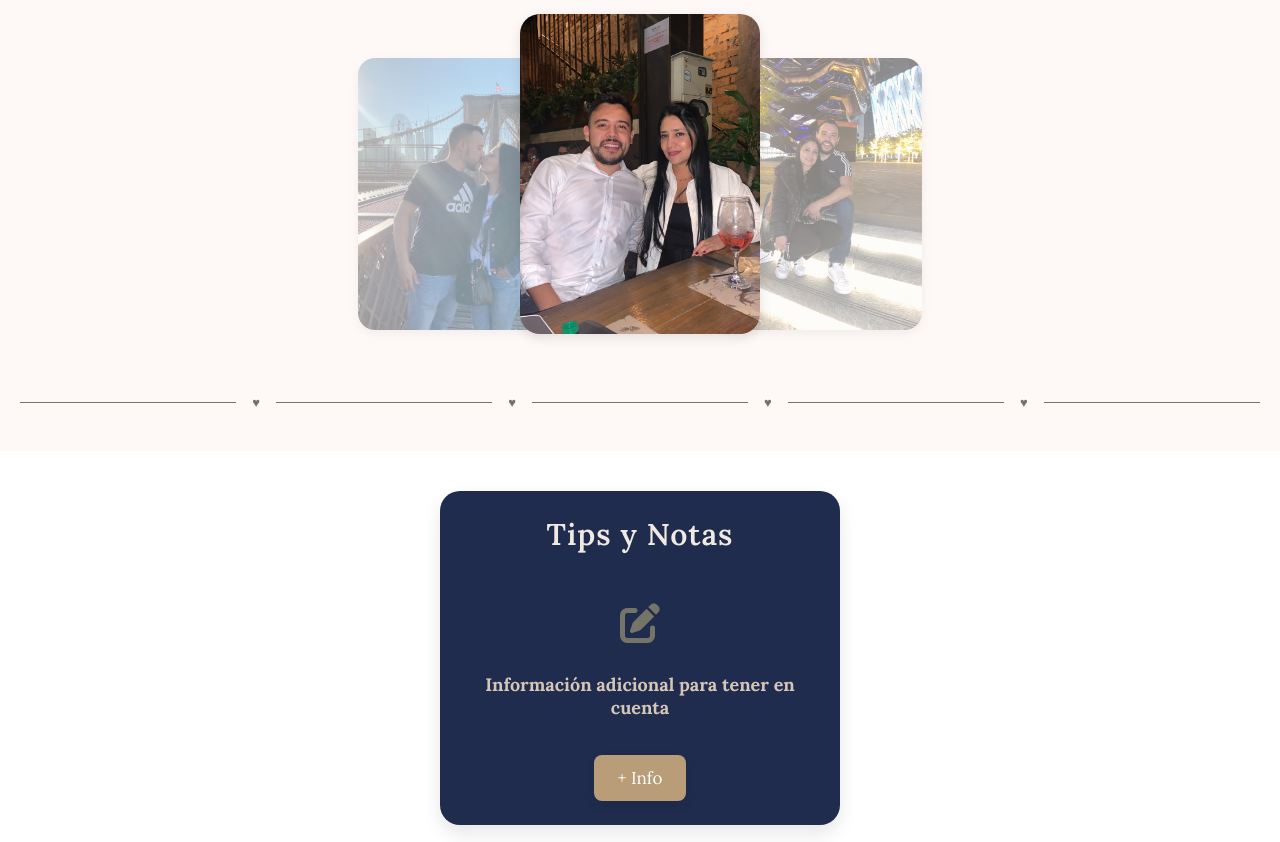
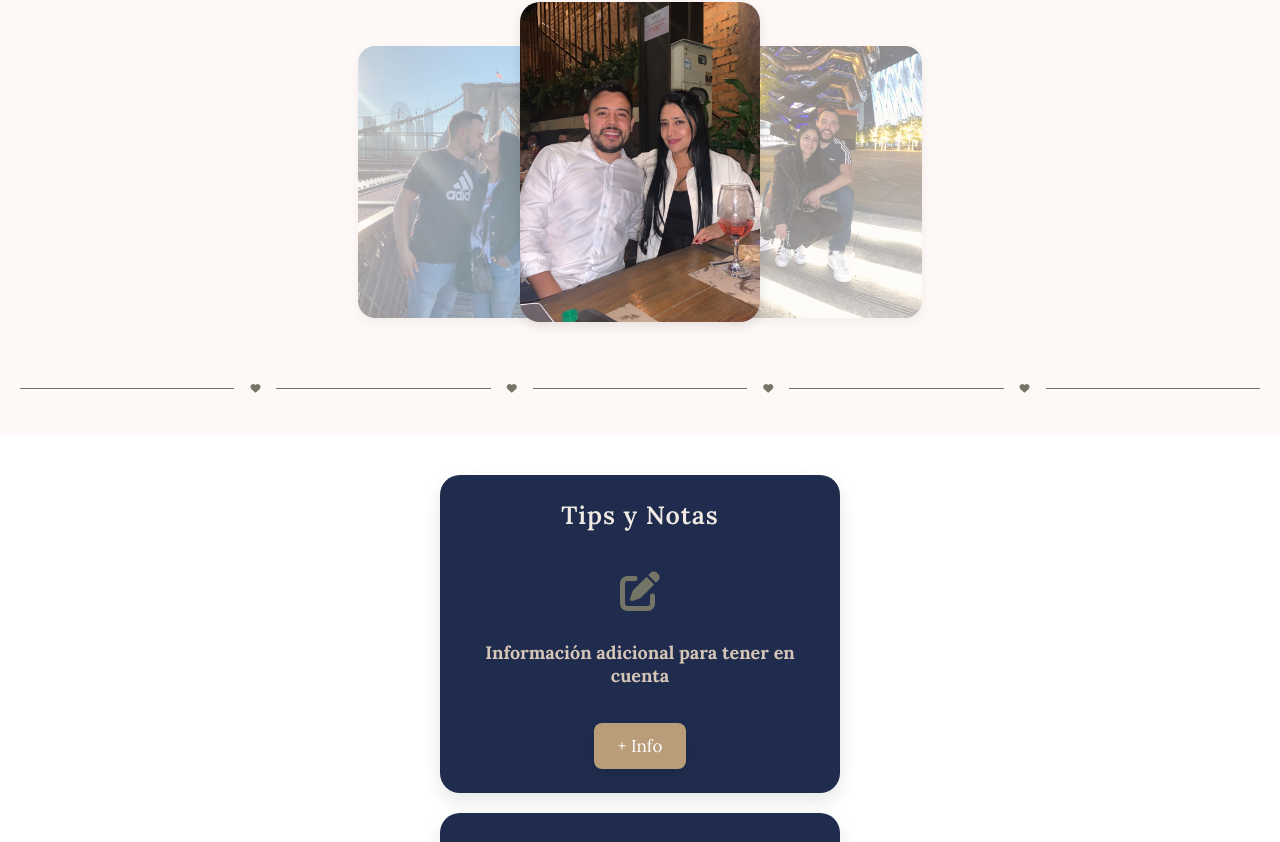
Before and after one commit to CRincon10/mi-invitation, a React (Create React App) app: page / in a window 1280 px wide. Shown: the part 2574-3416 px from the top of the page. Built offline with nearby package versions, Linux system fonts and the light colour scheme; a web font is replaced by a local one.

Commit message:
Refactor: reemplazar títulos por subtítulos en TipsAndNotesCard y VideoAndPhotosCard, y ajustar el tamaño de fuente en HeartLine

```diff
--- a/src/Content/cards/TipsAndNotesCard.tsx
+++ b/src/Content/cards/TipsAndNotesCard.tsx
@@ -1,7 +1,7 @@
 import { useState } from 'react';
 import { Modal } from '../modal/modal';
 import { Flex } from '../styled';
-import { Button, Card, Info, Label, Title } from './styled';
+import { Button, Card, Info, Label, SubTitle } from './styled';
 
 
 export const TipsAndNotesCard = () => {
@@ -15,9 +15,9 @@ export const TipsAndNotesCard = () => {
                 </Flex>
             </Modal>
             <Card>
-                <Title>Tips y Notas </Title>
+                <SubTitle>Tips y Notas </SubTitle>
                 <Flex alignCenter justifyCenter marginTop={30} marginBottom={30}>
-                    <span className='fas fa-pen-to-square mt-2' style={{fontSize: "40px"}} />
+                    <span className='fas fa-pen-to-square mt-1' style={{fontSize: "40px"}} />
                 </Flex>
                 <Info>
                     <Label>Información adicional para tener en cuenta</Label>
--- a/src/Content/cards/styled.ts
+++ b/src/Content/cards/styled.ts
@@ -23,6 +23,14 @@ export const Divider = styled.hr`
 
 export const Title = styled.h2`
     font-size: 30px;
+    color: #f0eae3; /* marfil */
+    font-weight: 600;
+    letter-spacing: 1px;
+    margin: 0;
+`;
+
+export const SubTitle = styled.h2`
+    font-size: 25px;
     color: #f0eae3; /* marfil */
     font-weight: 600;
     letter-spacing: 1px;
--- a/src/Content/cards/videoAndPhotosCard.tsx
+++ b/src/Content/cards/videoAndPhotosCard.tsx
@@ -2,7 +2,7 @@ import { QRCodeSVG } from 'qrcode.react';
 import { useState } from 'react';
 import { Modal } from '../modal/modal';
 import { Flex } from '../styled';
-import { Button, Card, Info, Label, Title } from './styled';
+import { Button, Card, Info, Label, SubTitle } from './styled';
 
 export const VideoAndPhotosCard = () => {
     const [showModal, setShowModal] = useState(false);
@@ -13,7 +13,7 @@ export const VideoAndPhotosCard = () => {
         <>
             <Modal isOpen={showModal} onClose={() => setShowModal(false)}>
                 <Flex column padding={20} gap={20} alignCenter justifyCenter>
-                    <Title>Escanea este código QR</Title>
+                    <SubTitle>Escanea este código QR</SubTitle>
                     <QRCodeSVG
                         value={uploadLink}
                         size={200}
@@ -29,7 +29,7 @@ export const VideoAndPhotosCard = () => {
             </Modal>
 
             <Card>
-                <Title>Comparte tus Fotos y videos de la boda aquí</Title>
+                <SubTitle>Comparte tus Fotos y videos de la boda aquí</SubTitle>
                 <Flex alignCenter justifyCenter marginTop={30} marginBottom={30}>
                     <QRCodeSVG
                         value={uploadLink}
--- a/src/Content/heartLine.tsx
+++ b/src/Content/heartLine.tsx
@@ -16,7 +16,7 @@ const Line = styled.div`
 `;
 
 const Heart = styled.span`
-    font-size: 13px;
+    font-size: 10px;
     padding: 0 4px; /* espaciado entre línea y corazón */
     color: #747567; /* color del corazón */
 `;
@@ -25,13 +25,13 @@ export default function HeartLineComponent() {
     return (
         <HeartLine>
             <Line />
-            <Heart>♥</Heart>
+            <Heart><span className="fas fa-heart" /></Heart>
             <Line />
-            <Heart>♥</Heart>
+            <Heart><span className="fas fa-heart" /></Heart>
             <Line />
-            <Heart>♥</Heart>
+            <Heart><span className="fas fa-heart" /></Heart>
             <Line />
-            <Heart>♥</Heart>
+            <Heart><span className="fas fa-heart" /></Heart>
             <Line />
         </HeartLine>
     );
```
